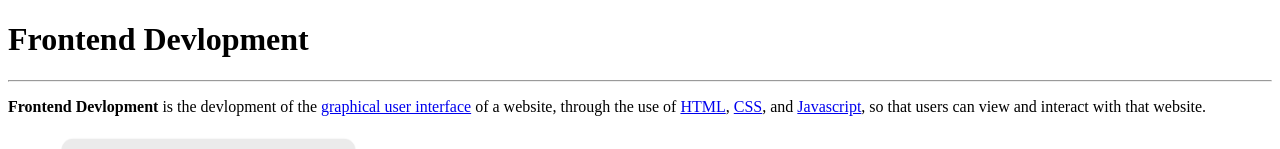
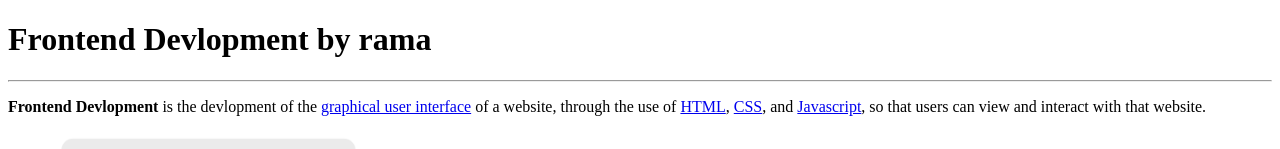
Before and after one commit to ramachandrasahoo/rama-project, a plain HTML site: page index.html in a window 1280 px wide. Shown: the top 149 px of the page. Drawn offline with Linux system fonts and the light colour scheme.

Commit message:
Update index.html h1 tag

```diff
--- a/index.html
+++ b/index.html
@@ -8,7 +8,7 @@
 </head>
 
 <body>
-    <h1>Frontend Devlopment</h1>
+    <h1>Frontend Devlopment by rama</h1>
     <hr />
     <p>
         <b>Frontend Devlopment</b> is the devlopment of the
@@ -52,6 +52,7 @@
         </li>
     </ul>
     <footer style="text-align: center">All copyrights &copy; reserved</footer>
+
 </body>
 
 </html>
```
